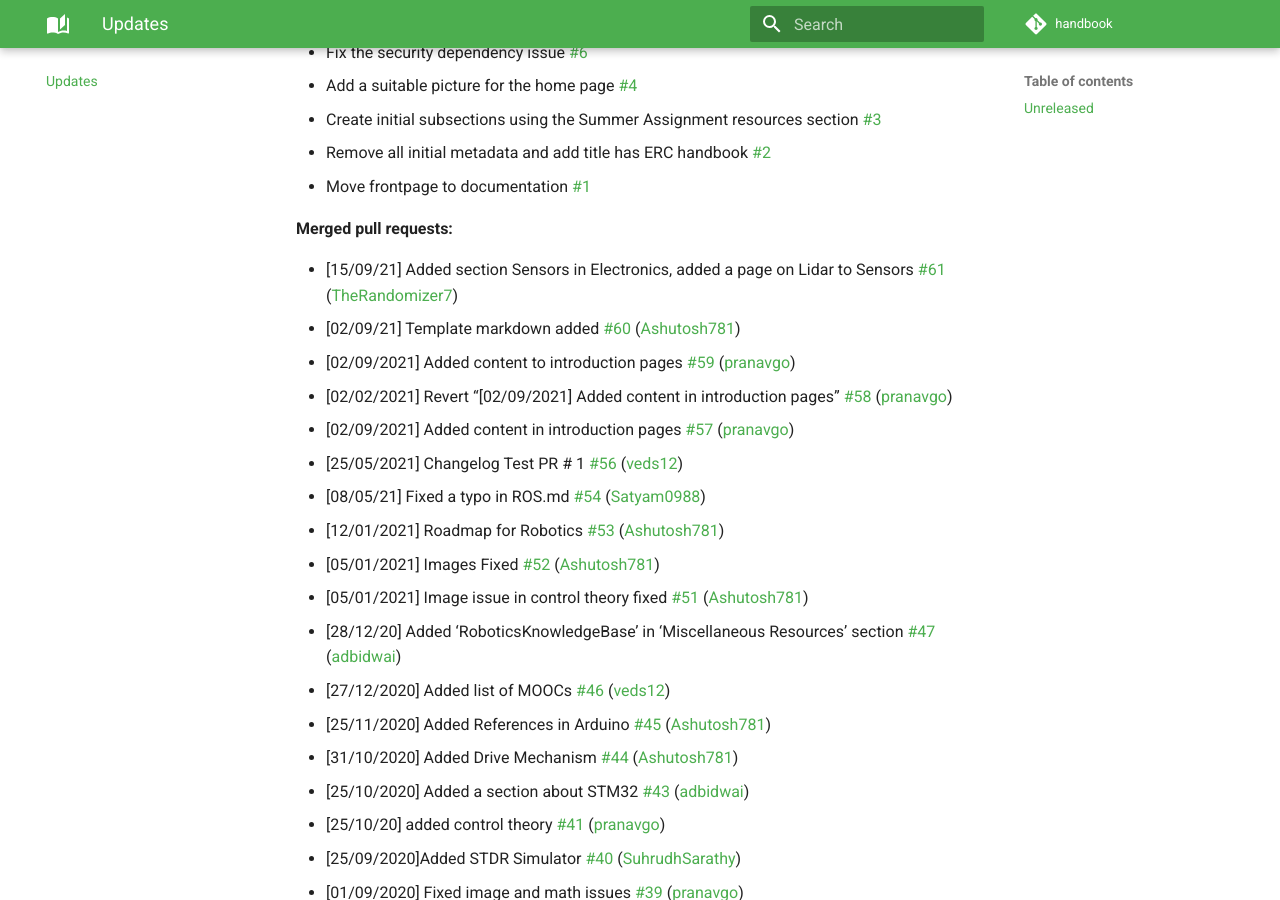
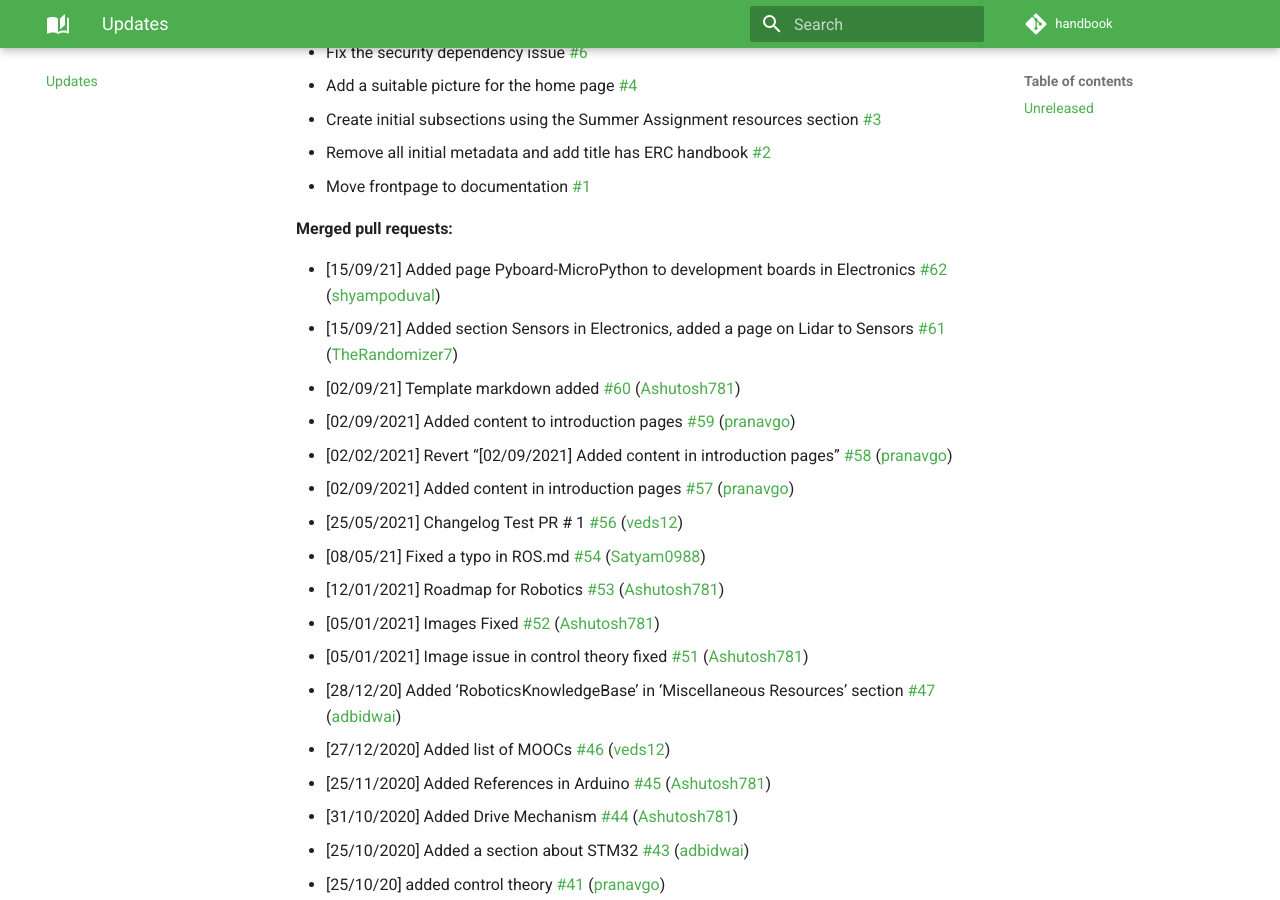
Before and after one commit to ERC-BPGC/handbook, an MkDocs documentation site: the page built from docs/CHANGELOG.md, in a window 1280 px wide and 900 px high, scrolled down 858 px. Built offline with MkDocs 1.6.1 and Material for MkDocs 9.7.7, drawn with Linux system fonts in a browser that asks for light colours; comment, search, counter and statistics services are not loaded.

Commit message:
Updated CHANGELOG.md

```diff
--- a/docs/CHANGELOG.md
+++ b/docs/CHANGELOG.md
@@ -33,6 +33,7 @@
 
 **Merged pull requests:**
 
+- \[15/09/21\] Added page Pyboard-MicroPython to development boards in Electronics [\#62](https://github.com/ERC-BPGC/handbook/pull/62) ([shyampoduval](https://github.com/shyampoduval))
 - \[15/09/21\] Added section Sensors in Electronics, added a page on Lidar to Sensors   [\#61](https://github.com/ERC-BPGC/handbook/pull/61) ([TheRandomizer7](https://github.com/TheRandomizer7))
 - \[02/09/21\] Template markdown added [\#60](https://github.com/ERC-BPGC/handbook/pull/60) ([Ashutosh781](https://github.com/Ashutosh781))
 - \[02/09/2021\] Added content to introduction pages [\#59](https://github.com/ERC-BPGC/handbook/pull/59) ([pranavgo](https://github.com/pranavgo))
```
